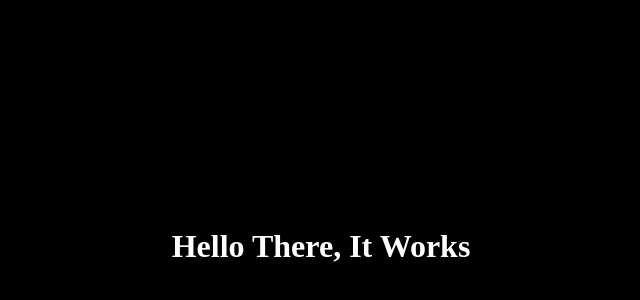
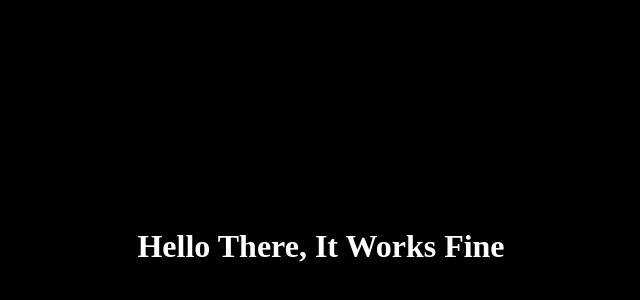
Before and after one commit to patel-hiral/dev, a React (Vite) app: page / in a window 1280 px wide. Shown: the part 154-454 px from the top of the page, without its empty margins (319-959 px from the left). Built offline with nearby package versions, Linux system fonts and the light colour scheme.

Commit message:
last commit

```diff
--- a/src/App.jsx
+++ b/src/App.jsx
@@ -1,7 +1,7 @@
 export default function App() {
   return (
     <div className="main">
-      <h1>Hello There, It Works</h1>
+      <h1>Hello There, It Works Fine</h1>
     </div>
   )
 }
```
